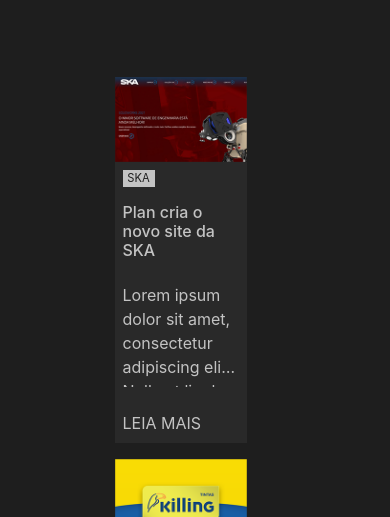
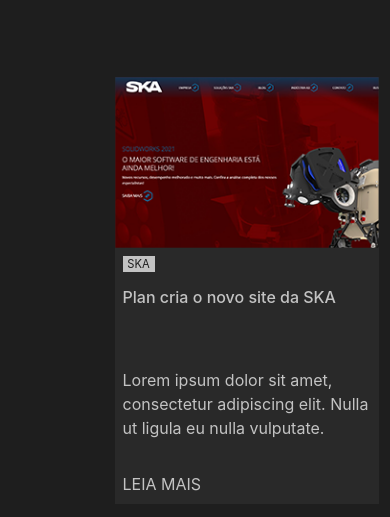
Before and after one commit to marcelofarias-jr/PlanXP, a plain HTML site: page index.html in a window 390 px wide. Shown: the part 299-816 px from the top of the page. Drawn offline with nearby package versions, Linux system fonts and the light colour scheme.

Commit message:
Ajustado o responsivo.

```diff
--- a/assets/css/style.sass
+++ b/assets/css/style.sass
@@ -285,8 +285,9 @@
                 width: 45%
     .contato
         display: none
-
-@media (max-dith: 415px)
+@media (max-width: 419px)
     .news
-        .news__conteudo__itens
-            width: 40%
+        .news__conteudo
+            width: 100%
+            .news__conteudo__itens
+                width: 90%
```
Also changed, not shown: assets/css/style.css, 1 other file.
